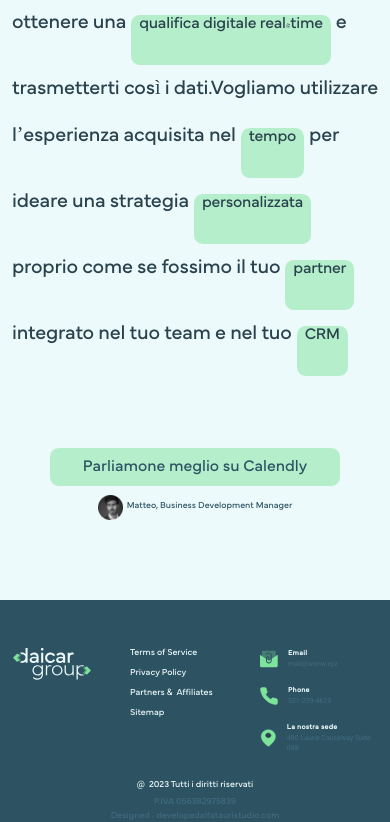
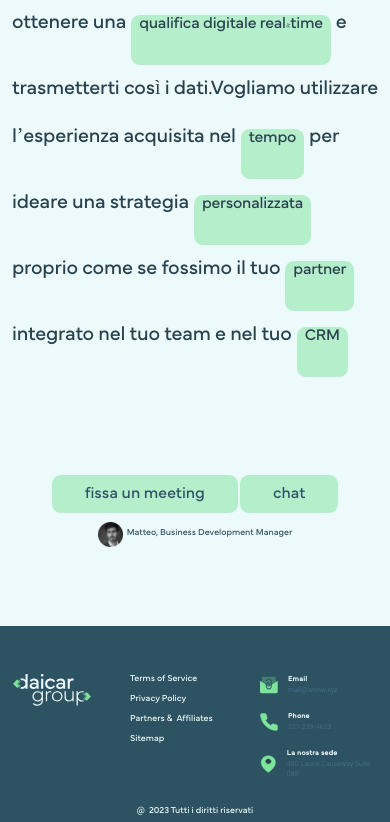
Before and after one commit to neharadialcode/daicar-group-animation, a React (Create React App) app: page / in a window 390 px wide. Shown: the part 7563-8385 px from the top of the page. Built offline with nearby package versions, Linux system fonts and the light colour scheme.

Commit message:
updating code, header.scss roots used for colors

```diff
--- a/src/assets/scss/app.scss
+++ b/src/assets/scss/app.scss
@@ -407,9 +407,9 @@
 .common_padding {
   padding-top: 23px;
 }
-.meeting_top_space {
-  margin-top: 143px;
-}
+// .meeting_top_space {
+//   margin-top: 143px;
+// }
 .margin_top {
   margin-top: 23px;
 }
@@ -775,6 +775,20 @@ $background-color_3: black;
 }
 
 .meeting_para {
-  line-height: 234% !important;
+  line-height: 236% !important;
   max-width: 1302px !important;
 }
+.parliamone {
+  position: relative;
+  &::after {
+    content: "";
+    position: absolute;
+    height: 70.47px;
+    width: 1.69px;
+    border: 1px solid var(--color-white-off);
+    opacity: 0.5;
+    background-color: var(--color-white-off);
+    right: -30px;
+    top: -20px;
+  }
+}
--- a/src/assets/scss/header.scss
+++ b/src/assets/scss/header.scss
@@ -50,9 +50,9 @@
     position: absolute;
     height: 70.47px;
     width: 1.69px;
-    border: 1px solid #edfafb;
+    border: 1px solid var(--color-white-off);
     opacity: 0.5;
-    background-color: #edfafb;
+    background-color: var(--color-white-off);
     right: -30px;
     top: -20px;
   }
@@ -106,13 +106,13 @@
     width: 0%;
     height: 2px;
     bottom: -7px;
-    background-color: #7ee49c;
+    background-color: var(--color-light-green);
     left: 50%;
     transform: translateX(-50%);
     transition: all 500ms ease-in-out;
   }
   &:hover {
-    color: #edfafb;
+    color: var(--color-white-off);
     &::after {
       width: 100%;
     }
@@ -125,7 +125,7 @@
 }
 .text_white {
   &:hover {
-    color: #7ee49c;
+    color: var(--color-light-green);
   }
   transition: all 500ms ease-in-out;
 }
@@ -175,9 +175,9 @@
       position: absolute;
       height: 60px;
       width: 1.69px;
-      border: 1px solid #edfafb;
+      border: 1px solid var(--color-white-off);
       opacity: 0.5;
-      background-color: #edfafb;
+      background-color: var(--color-white-off);
       right: -25px;
       top: -16px;
     }
@@ -215,9 +215,9 @@
       position: absolute;
       height: 2px;
       width: 100.69px;
-      border: 1px solid #edfafb;
+      border: 1px solid var(--color-white-off);
       opacity: 0.5;
-      background-color: #edfafb;
+      background-color: var(--color-white-off);
       right: -5px;
       top: 35px;
     }
@@ -246,9 +246,9 @@
       position: absolute;
       height: 2px;
       width: 100.69px;
-      border: 1px solid #edfafb;
+      border: 1px solid var(--color-white-off);
       opacity: 0.5;
-      background-color: #edfafb;
+      background-color: var(--color-white-off);
       right: -15px;
       top: 30px;
     }
--- a/src/assets/scss/media.scss
+++ b/src/assets/scss/media.scss
@@ -342,9 +342,9 @@
   .footer_background_set {
     height: 600px;
   }
-  .meeting_top_space {
-    margin-top: 50px;
-  }
+  // .meeting_top_space {
+  //   margin-top: 50px;
+  // }
 }
 
 @media (max-width: 1499.98px) {
@@ -722,9 +722,9 @@
   .common_gap {
     gap: 10px;
   }
-  .meeting_top_space {
-    margin-top: 70px;
-  }
+  // .meeting_top_space {
+  //   margin-top: 70px;
+  // }
   .margin_top {
     margin-top: 10px;
   }
--- a/src/components/Meeting.jsx
+++ b/src/components/Meeting.jsx
@@ -39,7 +39,7 @@ function About() {
             <span className="common_button mx-1 font_2xl mx-sm-3">vendite</span>
             è digitale e hai scoperto
             <br className="d-md-block d-none"></br>
-            <span className="common_button mx-1 font_2xl mx-sm-3 margin_top">
+            <span className="common_button mx-1 font_2xl ms-sm-0 me-sm-3 margin_top">
               come
             </span>
             usiamo il
@@ -61,7 +61,7 @@ function About() {
               tempo
             </span>
             per ideare una strategia
-            <span className="common_button mx-1 font_2xl mx-sm-3 margin_top">
+            <span className="common_button mx-1 font_2xl me-sm-0 ms-sm-3 margin_top">
               personalizzata
             </span>
             <br className="d-md-block d-none"></br>
@@ -70,15 +70,20 @@ function About() {
               partner
             </span>
             integrato nel tuo team e nel tuo
-            <span className="common_button mx-1 font_2xl mx-sm-3 margin_top">
+            <span className="common_button mx-1 font_2xl me-sm-0 ms-sm-3 margin_top">
               CRM
             </span>
           </p>
-          <div className="d-flex justify-content-center meeting_top_space position-relative z_index2">
+          <div className="d-flex justify-content-center pt-5 mt-5 position-relative z_index2">
             <div>
-              <button className="Calendly_button fw-normal mx-auto d-flex ff_mundial_normal font_2xl color_gray">
-                Parliamone meglio su Calendly
-              </button>
+              <div className="d-flex align-items-center">
+                <button className="Calendly_button fw-normal mx-auto d-flex ff_mundial_normal font_2xl color_gray">
+                  fissa un meeting
+                </button>
+                <button className="Calendly_button fw-normal mx-auto d-flex ff_mundial_normal font_2xl color_gray parliamone">
+                  chat
+                </button>
+              </div>
               <div className="d-flex justify-content-center gap-1 gap-sm-3 mt-sm-4 mt-2 align-items-center">
                 <img className="image_hight" src={man} alt="man" />
                 <p className="mb-0 font_md color_gray d-none d-xl-block">
```
